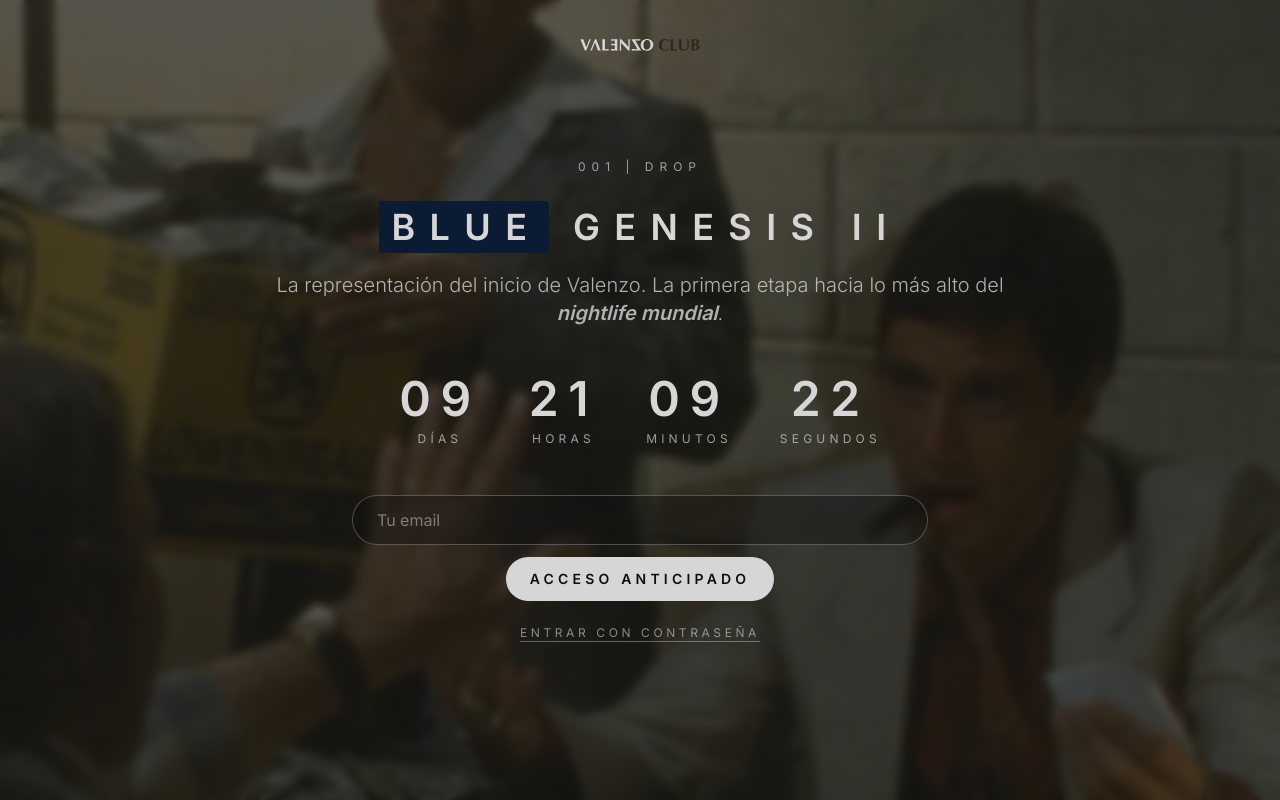
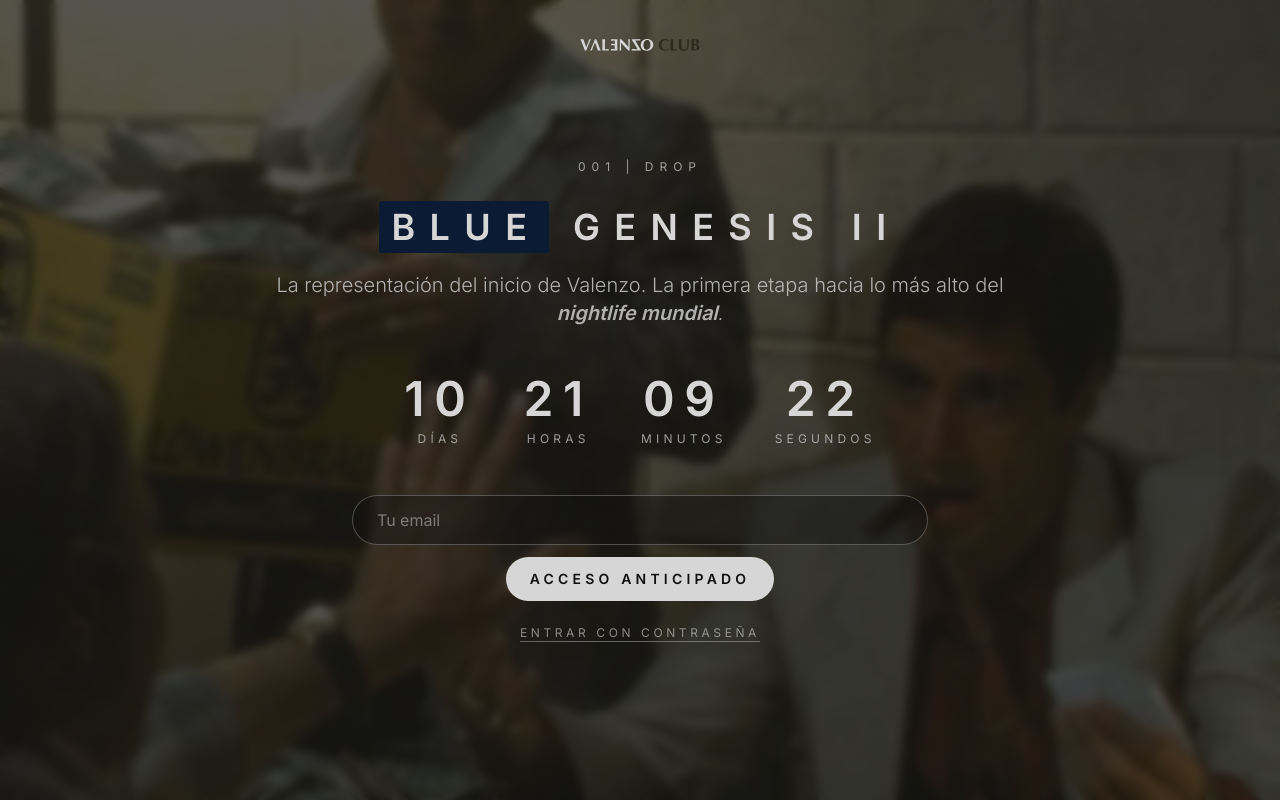
Before and after one commit to miguelalvaarezz/VALENZOCLUB1, a Next.js app: page /password in a window 1280 px wide. Built offline with nearby package versions, Linux system fonts and the light colour scheme.

Commit message:
Actualizar page.tsx

```diff
--- a/app/password/page.tsx
+++ b/app/password/page.tsx
@@ -6,7 +6,7 @@ import { PasswordDesktop } from "./PasswordDesktop"
 import { PasswordMobile } from "./PasswordMobile"
 import { SubmissionStatus, TimeLeft } from "./types"
 
-const TARGET_DATE_ISO = "2025-11-13T20:00:00-01:00"
+const TARGET_DATE_ISO = "2025-11-14T20:00:00-01:00"
 
 export default function PasswordPage() {
   const isMobile = useMediaQuery("(max-width: 767px)")
```
